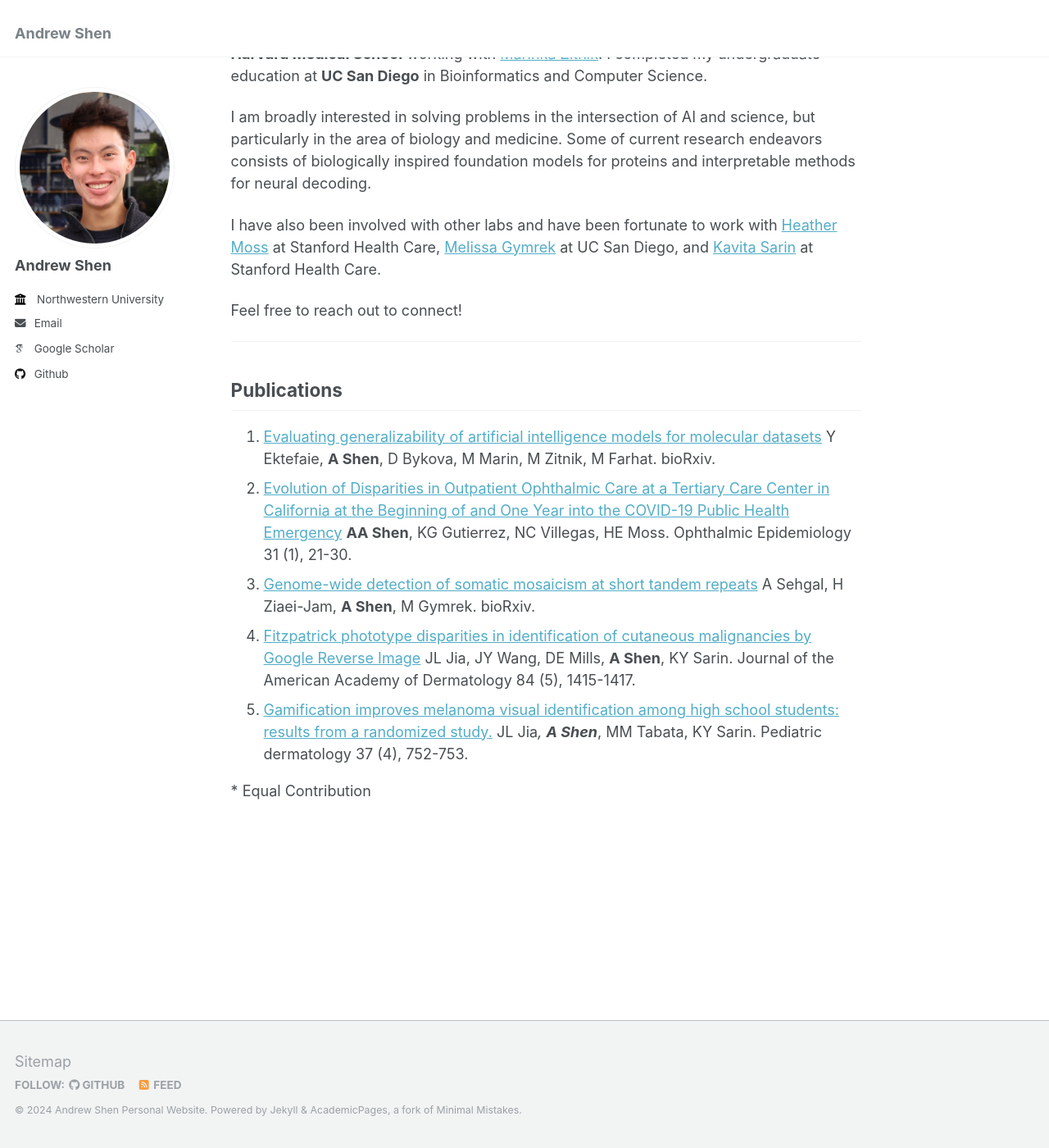
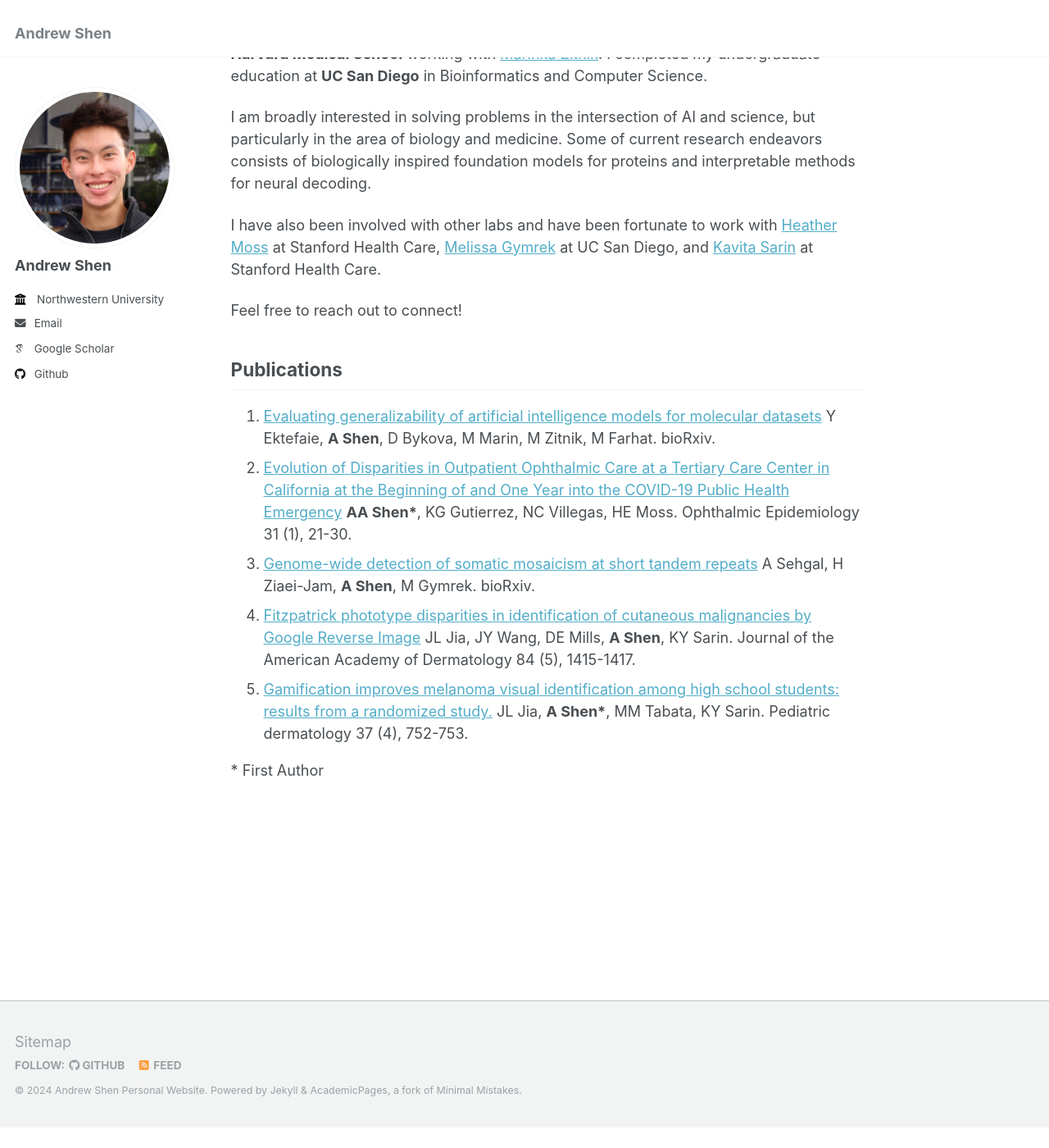
Before and after one commit to andrew7shen/andrew7shen.github.io, a Jekyll site: the page built from _pages/about.md, in a window 1280 px wide and 1400 px high, scrolled down 122 px. Shown: the whole window at 82% size. Built offline with Jekyll 4.4.1, drawn with Linux system fonts in a browser that asks for light colours; some web fonts are replaced; after the commit the page ends 1497 px from its top, so only the background shows below that.

Commit message:
small changes

```diff
--- a/_pages/about.md
+++ b/_pages/about.md
@@ -15,19 +15,18 @@ I have also been involved with other labs and have been fortunate to work with [
 
 Feel free to reach out to connect!
 
----
 
 ## Publications
 
 1. [Evaluating generalizability of artificial intelligence models for molecular datasets](https://www.ncbi.nlm.nih.gov/pmc/articles/PMC10925170/)
 Y Ektefaie, **A Shen**, D Bykova, M Marin, M Zitnik, M Farhat. bioRxiv.
 2. [Evolution of Disparities in Outpatient Ophthalmic Care at a Tertiary Care Center in California at the Beginning of and One Year into the COVID-19 Public Health Emergency](https://www.tandfonline.com/doi/abs/10.1080/09286586.2023.2180807)
-**AA Shen**, KG Gutierrez, NC Villegas, HE Moss. Ophthalmic Epidemiology 31 (1), 21-30.
+**AA Shen\***, KG Gutierrez, NC Villegas, HE Moss. Ophthalmic Epidemiology 31 (1), 21-30.
 3. [Genome-wide detection of somatic mosaicism at short tandem repeats](https://www.ncbi.nlm.nih.gov/pmc/articles/PMC10690266/)
 A Sehgal, H Ziaei-Jam, **A Shen**, M Gymrek. bioRxiv.
 4. [Fitzpatrick phototype disparities in identification of cutaneous malignancies by Google Reverse Image](https://www.jaad.org/article/S0190-9622(20)30826-4/fulltext)
 JL Jia, JY Wang, DE Mills, **A Shen**, KY Sarin. Journal of the American Academy of Dermatology 84 (5), 1415-1417.
 5. [Gamification improves melanoma visual identification among high school students: results from a randomized study.](https://onlinelibrary.wiley.com/doi/abs/10.1111/pde.14158)
-JL Jia*, **A Shen***, MM Tabata, KY Sarin. Pediatric dermatology 37 (4), 752-753.
+JL Jia, **A Shen\***, MM Tabata, KY Sarin. Pediatric dermatology 37 (4), 752-753.
 
-\* Equal Contribution
+\* First Author
--- a/_sass/_sidebar.scss
+++ b/_sass/_sidebar.scss
@@ -103,7 +103,7 @@
 .author__content {
   display: table-cell;
   vertical-align: top;
-  padding-left: 25px;
+  padding-left: 15px;
   padding-right: 25px;
   line-height: 1;
 
```
